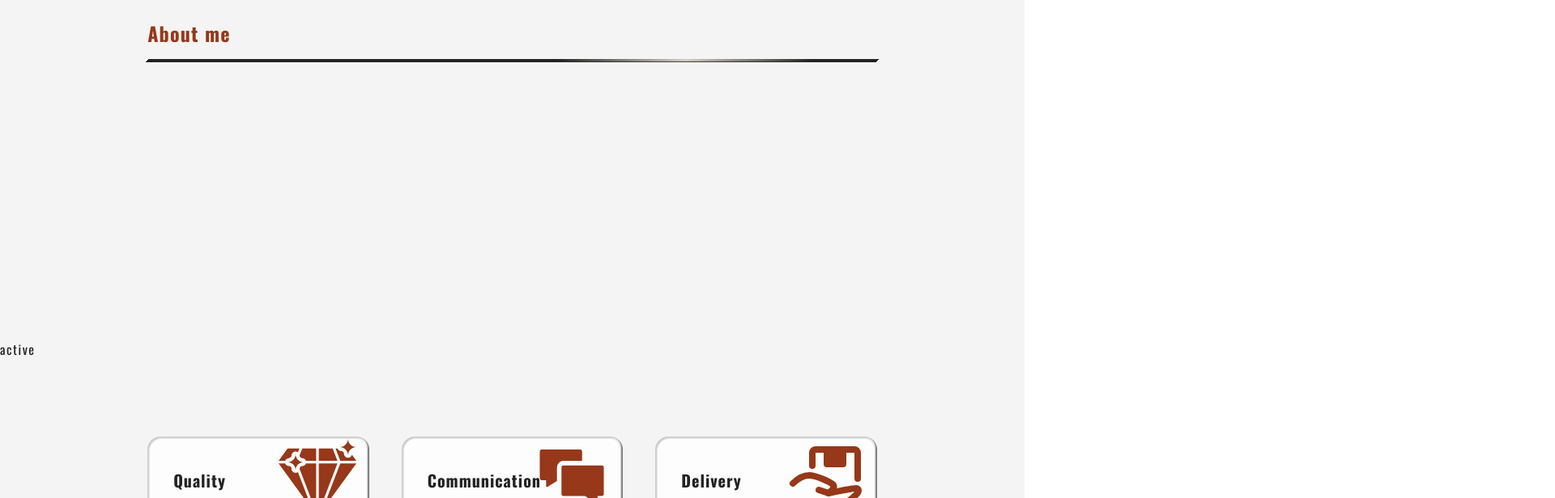
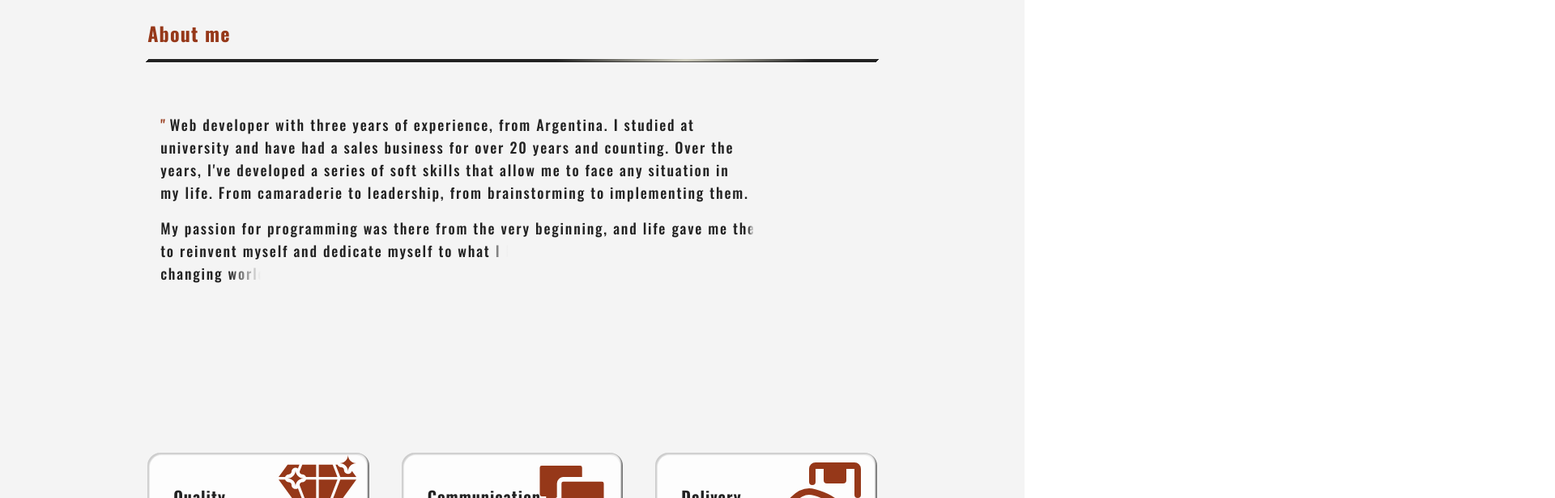
Before and after one commit to jonatanjmissora/portfolio, a Next.js app: page / in a window 1280 px wide. Shown: the part 3960-4576 px from the top of the page at 81% size, 1920 px wide, since content can reach past the window. Built offline with nearby package versions, Linux system fonts and the light colour scheme.

Commit message:
terminado el about me

```diff
--- a/app/_layouts/05_about/AboutMe.tsx
+++ b/app/_layouts/05_about/AboutMe.tsx
@@ -2,8 +2,9 @@
 
 import ArticleTitle from "@/app/_components/ArticleTitle"
 import { ABOUTME } from "@/app/_lib/constants/about"
+import { useEffect } from "react"
+import { useIntersectionObserver } from "@/app/_lib/customHooks/intersectionObserver"
 import "./styles.css"
-import { useEffect } from "react"
 
 export default function AboutMe() {
 
@@ -12,45 +13,48 @@ export default function AboutMe() {
     useEffect(() => {
 
         const paragraphs = document.querySelectorAll(".about")
+        let linesNumber = 0;
         paragraphs.forEach(paragraph => {
+
             const paragraphHeight = paragraph.getBoundingClientRect().height
             const paragraphWidth = paragraph.getBoundingClientRect().width
             const style = window.getComputedStyle(paragraph);
             const lineHeight = parseInt(style.getPropertyValue('line-height'), 10);
             const lines = Math.floor(paragraphHeight / lineHeight)
 
-            for( let ind = 0; ind < lines; ind++ ) {
+            for (let ind = 0; ind < lines; ind++) {
                 const div = document.createElement("div")
-                div.style.setProperty('--i', ind.toString());
+                div.style.setProperty('--i', (ind + linesNumber).toString());
                 div.style.height = lineHeight + "px"
-                div.style.width = paragraphWidth + 50 + "px"
+                div.style.width = paragraphWidth + 60 + "px"
                 div.style.position = "absolute"
                 div.style.top = (lineHeight * ind) + "px"
                 div.classList.add("about-reveal")
 
                 paragraph.appendChild(div)
             }
+
+            linesNumber += lines
         })
+
     })
 
-    const handleClick = () => {
-        console.log("lfkjhs")
-        const aboutsReveal = document.querySelectorAll(".about-reveal")
-        aboutsReveal.forEach(ar => ar.classList.add("active"))
-    }
+    const [divRef] = useIntersectionObserver()
 
     return (
         <div className="w-full bg-[var(--layout-bg)]">
-            <article id="about" className="layout items-start px-[var(--layout-padding-y)]">
+            <article ref={divRef} id="about" className="about-container layout items-start px-[var(--layout-padding-y)]">
                 <ArticleTitle text="About me" className="mb-12" />
-                {
-                    ABOUTME[lang].map((text, index) => (
-                        <p key={index} className="relative about my-2 title3 tracking-wider font-medium w-full px-4">{text}</p>
-                    ))
-                }
+
+                <div className="tracking-widest">
+                    {
+                        ABOUTME[lang].map((text, index) => (
+                            <p key={index} className="relative about my-4 title3 tracking-widest font-medium w-full px-4">{text}</p>
+                        ))
+                    }
+                </div>
 
             </article>
-            <button onClick={handleClick}>active</button>
         </div>
     )
 }
--- a/app/_layouts/05_about/styles.css
+++ b/app/_layouts/05_about/styles.css
@@ -11,14 +11,16 @@
   color: var(--color-primary);
   padding-left: 0.25rem;
 }
-.about-reveal {
+
+.about-container .about-reveal {
   opacity: 1;
   right: 0%;
   background: linear-gradient(to right, transparent, var(--layout-bg) 5%);
 }
-.about-reveal.active {
+
+.about-container.visible .about-reveal {
   animation: aboutReveal 3s linear forwards;
-  animation-delay: calc(0.5s * var(--i));
+  animation-delay: calc(1s * var(--i));
 }
 
 @keyframes aboutReveal {
```
